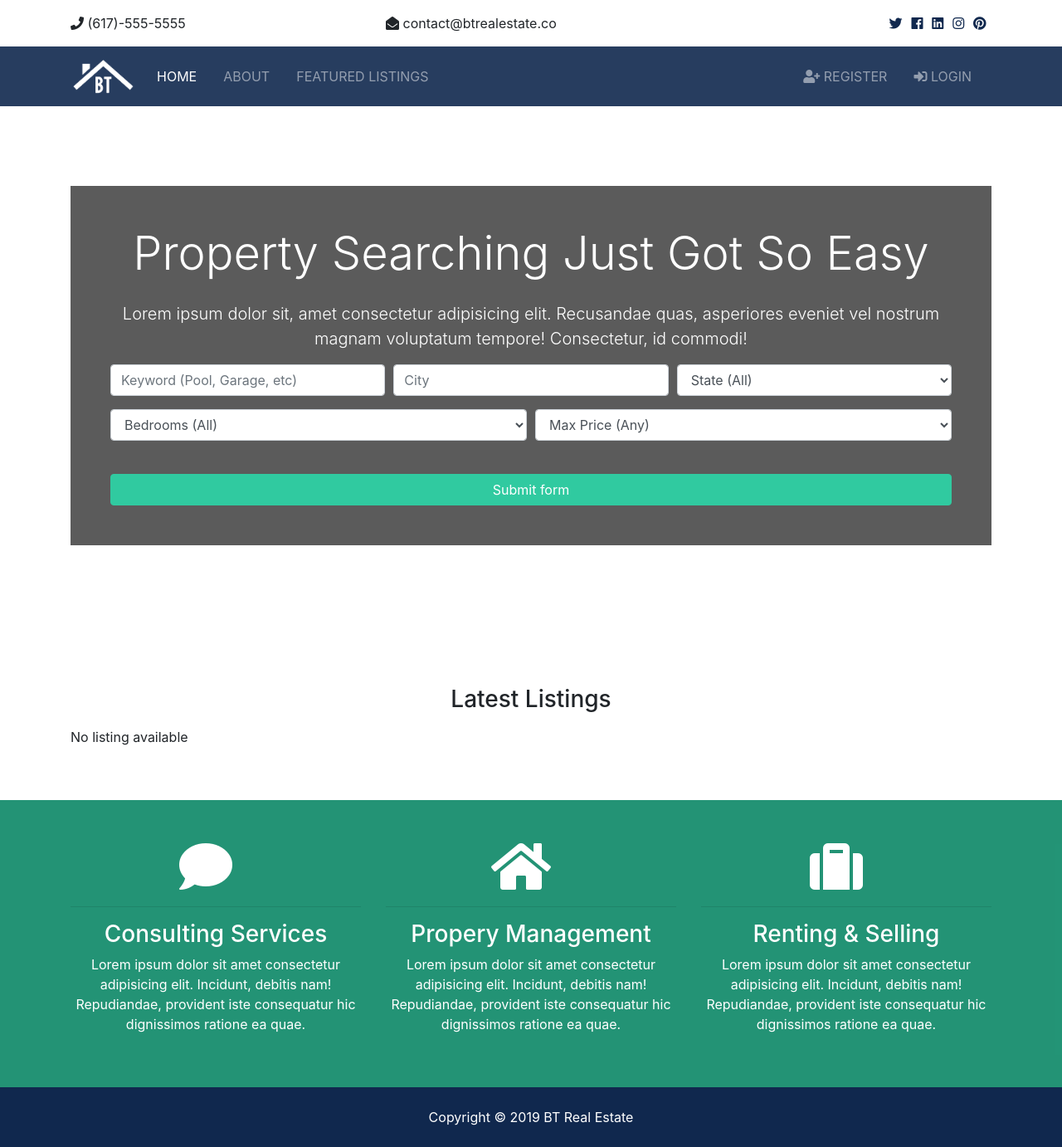
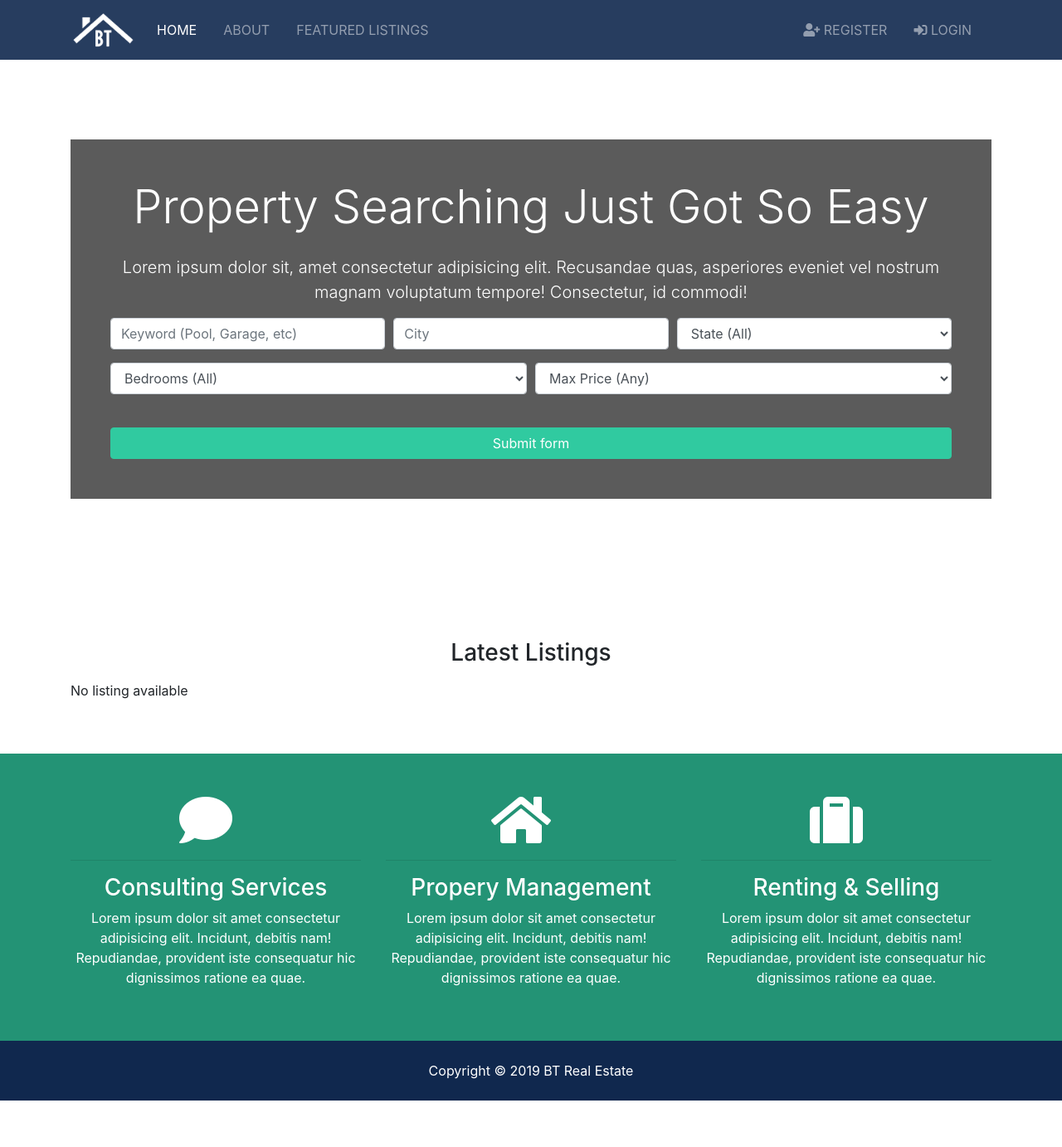
Before and after one commit to FashionEnglishName/estate, a Django app: page / in a window 1280 px wide. Shown: the whole page at 83% size. After the commit the page ends 1326 px from the top, so only its background shows below. Run offline with Django 3.2, Linux system fonts and the light colour scheme; data that the repository does not hold is empty; some libraries are stand-ins or nearby versions.

Commit message:
delete topbar

```diff
--- a/estate_project/templates/base.html
+++ b/estate_project/templates/base.html
@@ -15,7 +15,6 @@
     <title>Real Estate</title>
 </head>
 <body>
-    {% include 'partials/_topbar.html' %}
     {% include 'partials/_navbar.html' %}
 
     {% block content %} {% endblock %}
--- a/estate_project/templates/partials/_topbar.html
+++ /dev/null
@@ -1,32 +0,0 @@
-<!-- Top Bar -->
-<section id="top-bar" class="p-3">
-    <div class="container">
-        <div class="row">
-        <div class="col-md-4">
-            <i class="fas fa-phone"></i> (617)-555-5555
-        </div>
-        <div class="col-md-4">
-            <i class="fas fa-envelope-open"></i> contact@btrealestate.co
-        </div>
-        <div class="col-md-4">
-            <div class="social text-right">
-            <a href="#">
-                <i class="fab fa-twitter"></i>
-            </a>
-            <a href="#">
-                <i class="fab fa-facebook"></i>
-            </a>
-            <a href="#">
-                <i class="fab fa-linkedin"></i>
-            </a>
-            <a href="#">
-                <i class="fab fa-instagram"></i>
-            </a>
-            <a href="#">
-                <i class="fab fa-pinterest"></i>
-            </a>
-            </div>
-        </div>
-        </div>
-    </div>
-</section>
```
